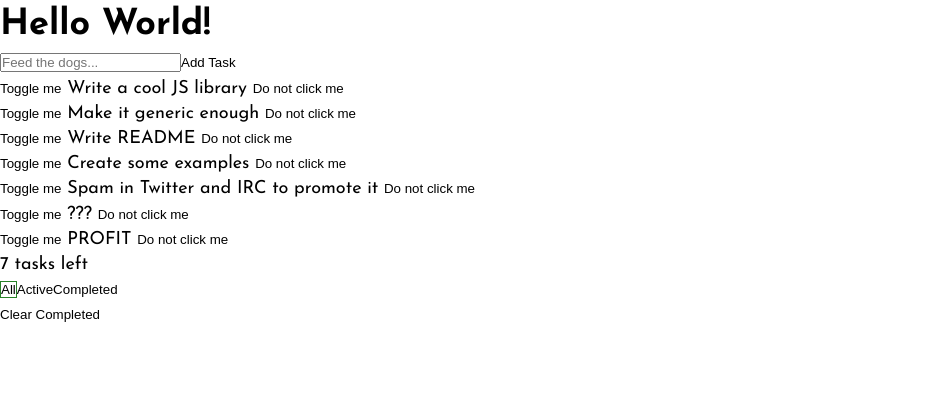
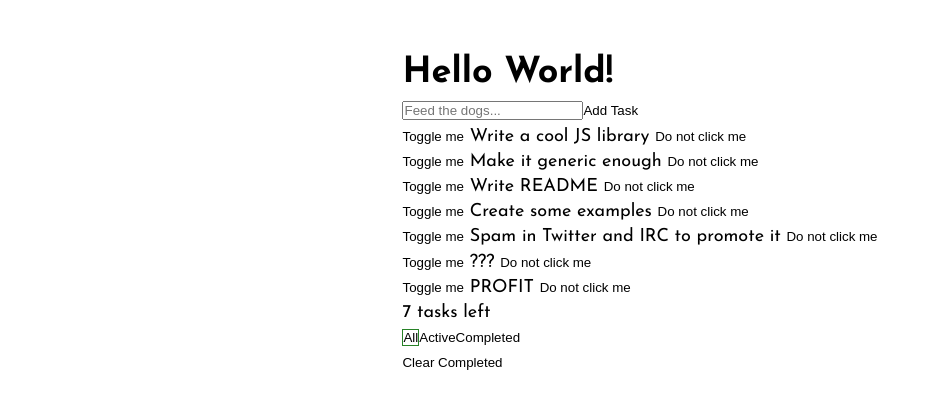
Before and after one commit to cellbesmanos/fm-todo-app, a Vue app: page / in a window 1280 px wide. Shown: the top 408 px of the page, without its empty margins (0-940 px from the left). Built offline with nearby package versions, Linux system fonts and the light colour scheme.

Commit message:
Fix: Add new base styles for different tags

```diff
--- a/src/main.css
+++ b/src/main.css
@@ -1,7 +1,7 @@
 :root {
   --clr-blue: hsl(220, 98%, 61%);
   --clr-gray-400: hsl(0, 0%, 98%);
-  --clr-blue-gray-500: hsl(236, 33%, 92%);
+  --clr-blue-gray-300: hsl(236, 33%, 92%);
   --clr-blue-gray-400: hsl(233, 11%, 84%);
   --clr-blue-gray-500: hsl(236, 9%, 61%);
   --clr-blue-gray-600: hsl(235, 19%, 35%);
@@ -32,16 +32,21 @@ body {
   box-sizing: border-box;
 }
 
+main {
+  display: grid;
+  justify-content: center;
+  padding-block: 4.8rem;
+  padding-inline: 2.4rem;
+}
+
+input {
+  outline: none;
+}
+
 button {
   border: none;
   background-color: transparent;
+  outline: none;
 
   cursor: pointer;
 }
-
-input:hover,
-input:focus,
-button:hover,
-button:focus {
-  outline: 1px solid red;
-}
```
